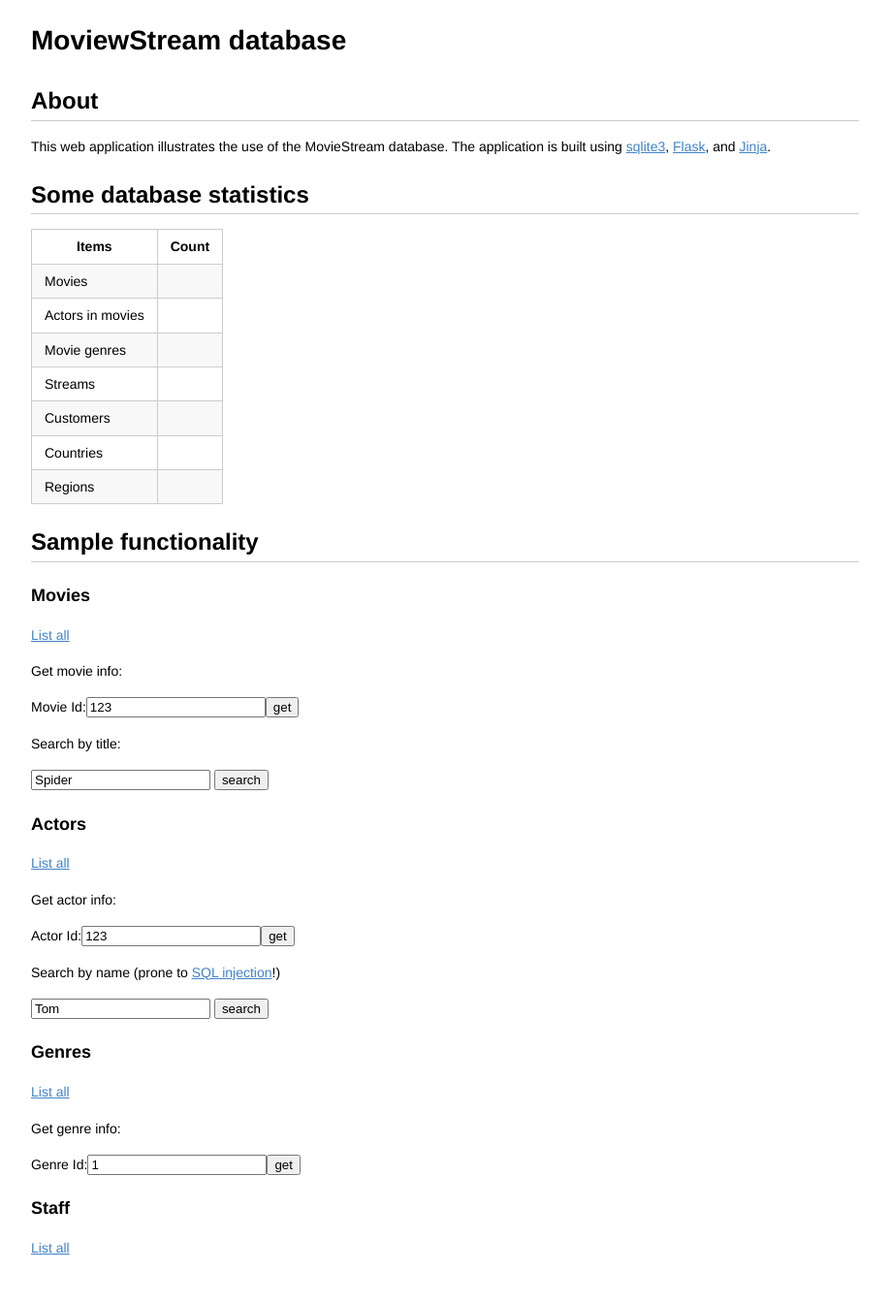
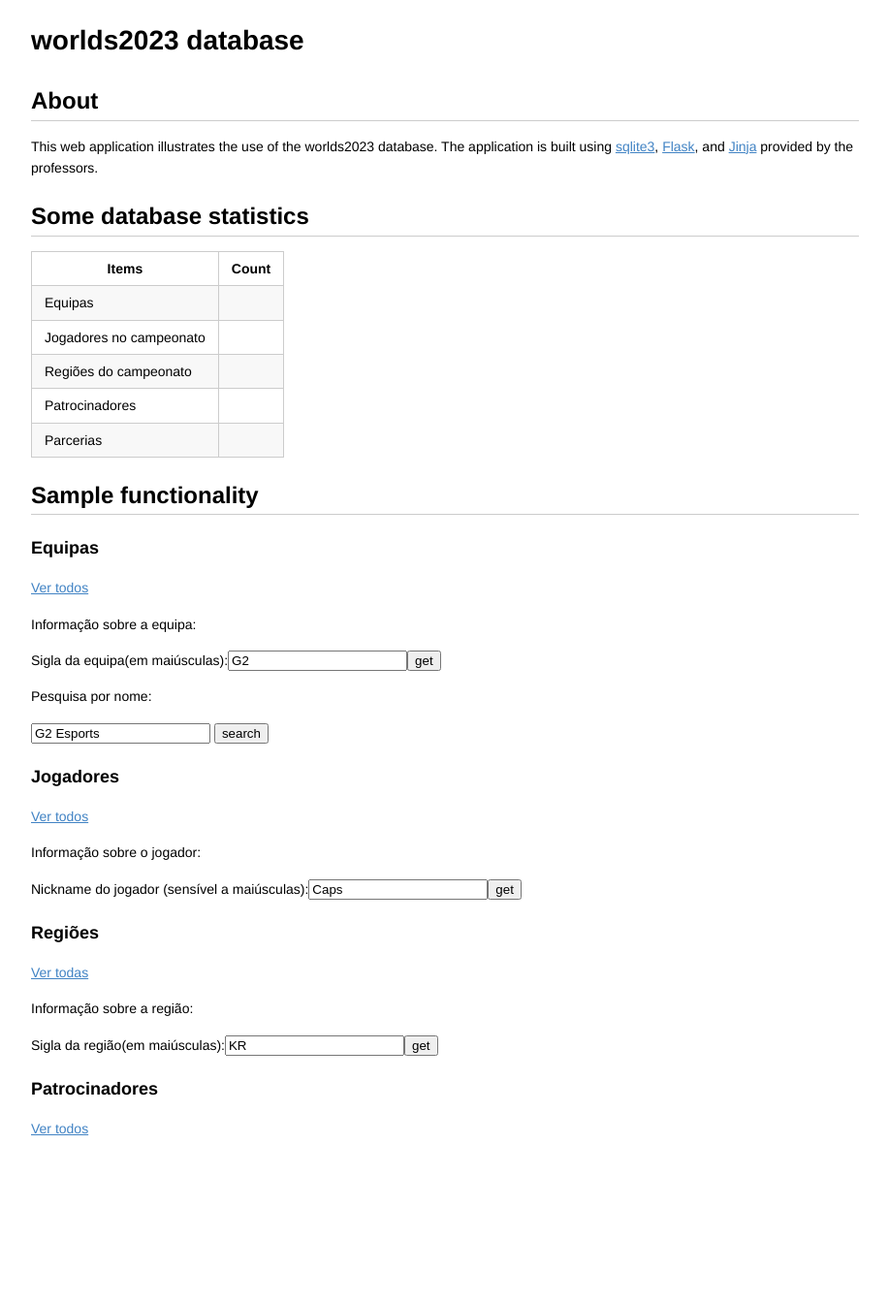
Before and after one commit to barbara-s-neto/BaseDados, a Flask app: template templates/index.html in a window 1280 px wide. Shown: the part 52-1396 px from the top of the page at 97% size, without its empty margins (181-1098 px from the left). After the commit the page ends 1223 px from the top, so only its background shows below. Run offline with Flask 3, Linux system fonts and the light colour scheme; the template is opened without the code that fills it, so the values that code supplies are empty.

Commit message:
primeira mudanca

```diff
--- /dev/null
+++ b/NOTASBARBARA.txt
@@ -0,0 +1 @@
+tudo o que era movies passou a ser equipas
--- a/barbara.py
+++ /dev/null
@@ -1 +0,0 @@
-print("Hello world!")
--- a/db.py
+++ b/db.py
@@ -8,7 +8,7 @@ DB = dict()
 
 def connect():
   global DB
-  c = sqlite3.connect('movie_stream.db', check_same_thread=False)
+  c = sqlite3.connect('worlds2023.db', check_same_thread=False)
   c.row_factory = sqlite3.Row
   DB['conn'] = c
   DB['cursor'] = c.cursor()
--- a/templates/base.html
+++ b/templates/base.html
@@ -1,5 +1,5 @@
 <!doctype html>
-<title>Flask application</title>
+<title>Flask application - Grupo 2</title>
 <link rel="stylesheet" href="{{ url_for('static', filename='style.css') }}">
 <nav>
   <a href="/">Home</a>
--- a/templates/index.html
+++ b/templates/index.html
@@ -1,13 +1,13 @@
 {% extends 'base.html' %}
 {% block content %}
-<h1>MoviewStream database</h1>
+<h1>worlds2023 database</h1>
 
 <h2>About</h2>
-<p>This web application illustrates the use of the MovieStream
+<p>This web application illustrates the use of the worlds2023
 database. The application is built using
 <a href="https://docs.python.org/3/library/sqlite3.html">sqlite3</a>,
 <a href="https://flask.palletsprojects.com">Flask</a>, and
-<a href="https://jinja.palletsprojects.com">Jinja</a>.
+<a href="https://jinja.palletsprojects.com">Jinja</a> provided by the professors.
 </p>
 
 <h2>Some database statistics</h2>
@@ -17,85 +17,77 @@ database. The application is built using
   <th>Count</th>
 </tr>
 <tr>
-  <td>Movies</td>
-  <td>{{ stats.n_movies }}</td>
+  <td>Equipas</td>
+  <td>{{ stats.n_equipas }}</td>
 </tr>
 <tr>
-  <td>Actors in movies</td>
-  <td>{{ stats.n_actors }}</td>
+  <td>Jogadores no campeonato</td>
+  <td>{{ stats.n_jogadores }}</td>
 </tr>
 <tr>
-  <td>Movie genres</td>
-  <td>{{ stats.n_genres }}</td>
+  <td>Regiões do campeonato</td>
+  <td>{{ stats.n_regioes }}</td>
 </tr>
 <tr>
-  <td>Streams</td>
-  <td>{{ stats.n_streams }}</td>
+  <td>Patrocinadores</td>
+  <td>{{ stats.n_patrocinadores }}</td>
 </tr>
 <tr>
-  <td>Customers</td>
-  <td>{{ stats.n_customers }}</td>
-</tr>
-<tr>
-  <td>Countries</td>
-  <td>{{ stats.n_countries }}</td>
-</tr>
-<tr>
-  <td>Regions</td>
-  <td>{{ stats.n_regions }}</td>
+  <td>Parcerias</td>
+  <td>{{ stats.n_parcerias }}</td>
 </tr>
 </table>
 
 
 <h2>Sample functionality</h2>
 
-<h3>Movies</h3>
+<h3>Equipas</h3>
 <p>
-   <a href="/movies">List all</a>
+   <a href="/equipas">Ver todos</a>
 </p>
-<p>Get movie info:
-<form name="mid" action="javascript:window.open('/movies/'+document.forms['mid'].elements['id'].value,'_self')">
-   Movie Id:<input value="123" name="id" type="number" min="1"/><input type="submit" value="get"/>
+<p>Informação sobre a equipa:
+<form name="mid" action="javascript:window.open('/equipas/'+document.forms['mid'].elements['id'].value,'_self')">
+   Sigla da equipa(em maiúsculas):<input value="G2" name="id" type="text"/><input type="submit" value="get"/>
 </form>
 </p>
 
-<p>Search by title:
-<form name="msearch" action="javascript:window.open('/movies/search/'+document.forms['msearch'].elements['expr'].value,'_self')">
-  <input name="expr" id="expr" value="Spider" required/>
+<p>Pesquisa por nome:
+<form name="msearch" action="javascript:window.open('/equipas/search/'+document.forms['msearch'].elements['expr'].value,'_self')">
+  <input name="expr" id="expr" value="G2 Esports" required/>
   <input type="submit" value="search"/>
 </form>
 </p>
 
-<h3>Actors</h3>
+<h3>Jogadores</h3>
 <p>
-   <a href="/actors">List all</a>
+   <a href="/jogadores">Ver todos</a>
 </p>
-<p>Get actor info:
-<form name="aid" action="javascript:window.open('/actors/'+document.forms['aid'].elements['id'].value,'_self')">
-   Actor Id:<input value="123" name="id" type="number" min="1"/><input type="submit" value="get"/>
+<p>Informação sobre o jogador:
+<form name="aid" action="javascript:window.open('/jogadores/'+document.forms['aid'].elements['id'].value,'_self')">
+   Nickname do jogador (sensível a maiúsculas):<input value="Caps" name="id" type="text"/><input type="submit" value="get"/>
 </form>
 </p>
 
-<p>Search by name (prone to <a href="https://en.wikipedia.org/wiki/SQL_injection">SQL injection</a>!)
+<!-- <p>Search by name (prone to <a href="https://en.wikipedia.org/wiki/SQL_injection">SQL injection</a>!)
   <form name="asearch" action="javascript:window.open('/actors/search/'+document.forms['asearch'].elements['expr'].value,'_self')">
-    <input name="expr" id="expr" value="Tom" required/>
+    <input name="expr" id="expr" value="Caps" required/>
     <input type="submit" value="search"/>
   </form>
+</p>-->
+
+<h3>Regiões</h3>
+<p>
+   <a href="/regioes">Ver todas</a>
 </p>
 
-<h3>Genres</h3>
-<p>
-   <a href="/genres">List all</a>
-</p>
-
-<p>Get genre info:
-<form name="gid" action="javascript:window.open('/genres/'+document.forms['gid'].elements['id'].value,'_self')">
-   Genre Id:<input value="1" name="id" type="number" min="1"/><input type="submit" value="get"/>
+<p>Informação sobre a região:
+<form name="gid" action="javascript:window.open('/regioes/'+document.forms['gid'].elements['id'].value,'_self')">
+   Sigla da região(em maiúsculas):<input value="KR" name="id" type="text"/><input type="submit" value="get"/>
 </form>
 </p>
 
-<h3>Staff</h3>
+<h3>Patrocinadores</h3>
 <p>
-   <a href="/staff">List all</a>
+   <a href="/patrocinadores">Ver todos</a>
 </p>
 {% endblock %}
```
Also changed, not shown: templates/equipa-search.html (added, +12 -0 lines), templates/equipas-list.html (added, +67 -0 lines), templates/movie-list.html (deleted, +0 -37 lines), templates/movie-search.html (deleted, +0 -12 lines), movie_stream.db (deleted), worlds2023.db (added).
